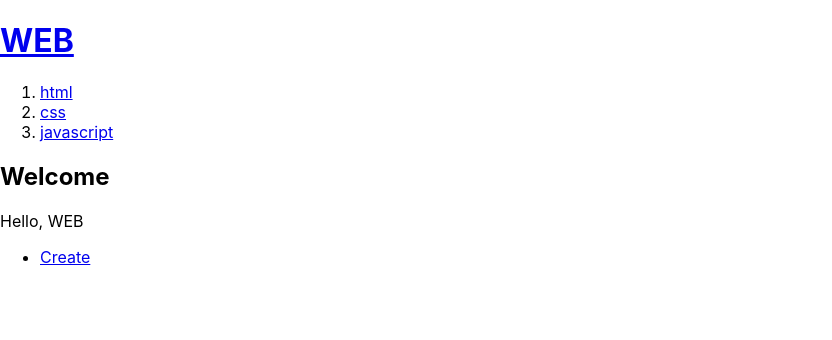
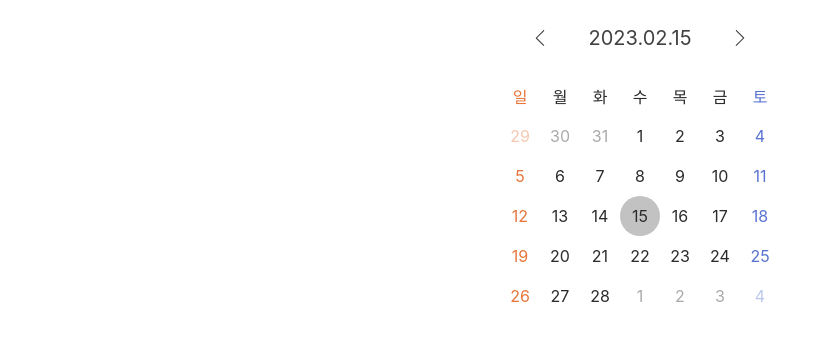
Before and after one commit to sunujun/react-study, a React (Create React App) app: page / in a window 1280 px wide. Shown: the top 340 px of the page, without its empty margins (0-832 px from the left). Built offline with nearby package versions, Linux system fonts and the light colour scheme.

Commit message:
Calendar 기본 기능 구현

```diff
--- a/package.json
+++ b/package.json
@@ -7,13 +7,14 @@
     "@testing-library/react": "^13.4.0",
     "@testing-library/user-event": "^13.5.0",
     "@types/jest": "^27.5.2",
-    "@types/node": "^18.13.0",
+    "@types/node": "^18.14.0",
     "@types/react": "^18.0.28",
     "@types/react-dom": "^18.0.11",
     "@types/styled-components": "^5.1.26",
     "babel-plugin-module-resolver": "^5.0.0",
     "babel-plugin-styled-components": "^2.0.7",
     "babel-plugin-transform-remove-console": "^6.9.4",
+    "dayjs": "^1.11.7",
     "eslint": "^8.34.0",
     "eslint-import-resolver-babel-module": "^5.3.2",
     "eslint-plugin-functional": "^5.0.4",
@@ -22,6 +23,7 @@
     "prettier": "^2.8.4",
     "react": "^18.2.0",
     "react-dom": "^18.2.0",
+    "react-icons": "^4.7.1",
     "react-scripts": "5.0.1",
     "styled-components": "^5.3.6",
     "typescript": "^4.9.5",
--- a/src/App.tsx
+++ b/src/App.tsx
@@ -1,10 +1,10 @@
 import './App.css';
-import { HelloWorld } from './helloWorld/HelloWorld';
+import { ToDoList } from './toDoList/ToDoList';
 
 const App = () => {
     return (
         <div>
-            <HelloWorld />
+            <ToDoList />
         </div>
     );
 };
--- /dev/null
+++ b/src/toDoList/ToDoList.tsx
@@ -0,0 +1,17 @@
+import dayjs from 'dayjs';
+import { Calendar } from './components/Calendar';
+import { getCalendarColumns } from './components/utils';
+import { useCalendar } from './hooks/useCalendar';
+
+export const ToDoList = () => {
+    const now = dayjs();
+    const { selectedDate, setSelectedDate, onPressArrow } = useCalendar(now);
+    const columns = getCalendarColumns(selectedDate);
+    const onPressDate = (date: dayjs.Dayjs) => {
+        setSelectedDate(date);
+    };
+
+    return (
+        <Calendar columns={columns} selectedDate={selectedDate} onPressArrow={onPressArrow} onPressDate={onPressDate} />
+    );
+};
--- /dev/null
+++ b/src/toDoList/components/Calendar.tsx
@@ -0,0 +1,152 @@
+import React from 'react';
+import dayjs from 'dayjs';
+import { SlArrowRight, SlArrowLeft } from 'react-icons/sl';
+import { getDayColor, getDayText } from './utils';
+
+const columnSize = 40;
+
+const Column = ({
+    disabled,
+    text,
+    color,
+    opacity,
+    onPress,
+    isSelected,
+    hasToDo,
+}: {
+    disabled?: boolean;
+    text: number | string;
+    color: string;
+    opacity: number;
+    onPress?: React.MouseEventHandler<HTMLDivElement>;
+    isSelected?: boolean;
+    hasToDo?: boolean;
+}) => {
+    return (
+        <div
+            onClick={onPress}
+            style={{
+                display: 'flex',
+                width: `${columnSize}px`,
+                height: `${columnSize}px`,
+                alignItems: 'center',
+                justifyContent: 'center',
+                background: isSelected ? '#C2C2C2' : 'transparent',
+                borderColor: 'transparent',
+                borderRadius: columnSize / 2,
+                color: color,
+                opacity: opacity,
+                fontWeight: hasToDo ? 'bold' : 'normal',
+                cursor: disabled ? undefined : 'pointer',
+            }}>
+            {text}
+        </div>
+    );
+};
+
+const ArrowButton = ({
+    iconName,
+    onPress,
+}: {
+    iconName: string;
+    onPress?: React.MouseEventHandler<HTMLSpanElement>;
+}) => {
+    return (
+        <div style={{ display: 'flex', padding: '30px 40px' }} onClick={onPress}>
+            {iconName === 'arrow-right' && <SlArrowRight size="1rem" color="#404040" />}
+            {iconName === 'arrow-left' && <SlArrowLeft size="1rem" color="#404040" />}
+        </div>
+    );
+};
+
+export const Calendar = ({
+    columns,
+    selectedDate,
+    onPressArrow,
+    onPressDate,
+}: {
+    columns: dayjs.Dayjs[];
+    selectedDate?: dayjs.Dayjs;
+    onPressArrow: (direction: 'left' | 'right') => void;
+    onPressDate: (date: dayjs.Dayjs) => void;
+}) => {
+    const CalendarHeader = () => {
+        const currentDateText = dayjs(selectedDate).format('YYYY.MM.DD');
+
+        return (
+            <div style={{ display: 'flex', flexDirection: 'column' }}>
+                {/* YYYY.MM.DD. */}
+                <div style={{ display: 'flex', flexDirection: 'row', justifyContent: 'center', alignItems: 'center' }}>
+                    <ArrowButton iconName="arrow-left" onPress={() => onPressArrow('left')} />
+                    <div
+                        style={{
+                            display: 'flex',
+                            fontSize: 20,
+                            color: '#404040',
+                            alignItems: 'center',
+                            justifyContent: 'center',
+                        }}>
+                        {currentDateText}
+                    </div>
+                    <ArrowButton iconName="arrow-right" onPress={() => onPressArrow('right')} />
+                </div>
+                {/* 일 월 화 수 목 금 토 */}
+                <div style={{ display: 'flex', flexDirection: 'row', justifyContent: 'center', alignItems: 'center' }}>
+                    {[0, 1, 2, 3, 4, 5, 6].map(day => {
+                        const dayText = getDayText(day);
+                        const color = getDayColor(day);
+                        return (
+                            <Column key={`day-${dayText}`} text={dayText} color={color} opacity={1} disabled={true} />
+                        );
+                    })}
+                </div>
+            </div>
+        );
+    };
+
+    const DateColumn = ({ item: date }: { item: dayjs.Dayjs }) => {
+        const dateText = dayjs(date).get('date');
+        const day = dayjs(date).get('day');
+        const color = getDayColor(day);
+        const isCurrentMonth = dayjs(date).isSame(selectedDate, 'month');
+        const onPress = () => {
+            onPressDate(date);
+        };
+        const isSelected = dayjs(date).isSame(selectedDate, 'date');
+
+        return (
+            <Column
+                text={dateText}
+                color={color}
+                opacity={isCurrentMonth ? 1 : 0.4}
+                onPress={onPress}
+                isSelected={isSelected}
+            />
+        );
+    };
+
+    const CalendarDate = () => {
+        const dates = [];
+        let week = [];
+        for (const date of columns) {
+            week.push(<DateColumn item={date} />);
+            if (week.length === 7) {
+                dates.push(<div style={{ display: 'flex', flexDirection: 'row' }}>{week}</div>);
+                week = [];
+            }
+        }
+
+        return (
+            <div style={{ display: 'flex', flexDirection: 'column', justifyContent: 'center', alignItems: 'center' }}>
+                {dates}
+            </div>
+        );
+    };
+
+    return (
+        <div>
+            <CalendarHeader />
+            <CalendarDate />
+        </div>
+    );
+};
--- /dev/null
+++ b/src/toDoList/components/utils.ts
@@ -0,0 +1,57 @@
+import dayjs from 'dayjs';
+
+export const ITEM_WIDTH = 220;
+
+export const fillEmptyColumns = (
+    columns: dayjs.Dayjs[],
+    start: string | number | Date | dayjs.Dayjs | null | undefined,
+    end: string | number | Date | dayjs.Dayjs | null | undefined,
+) => {
+    const filledColumns = columns.slice();
+
+    const startDay = dayjs(start).get('day');
+    // 첫날 이전 공백 채우기
+    for (let i = 1; i <= startDay; i += 1) {
+        const date = dayjs(start).subtract(i, 'day');
+        filledColumns.unshift(date);
+    }
+    const endDay = dayjs(end).get('day');
+    // 2. 마지막날 이후 공백 채우기
+    for (let i = 1; i <= 6 - endDay; i += 1) {
+        const date = dayjs(end).add(i, 'day');
+        filledColumns.push(date);
+    }
+
+    return filledColumns;
+};
+export const getCalendarColumns = (now: string | number | Date | dayjs.Dayjs | null | undefined) => {
+    /** 달의 첫 날짜 정보 */
+    const start = dayjs(now).startOf('month');
+    /** 달의 마지막 날짜 정보 */
+    const end = dayjs(now).endOf('month');
+    /** 달의 일수가 몇 일인지 */
+    const endDate = dayjs(end).get('date');
+
+    const columns = [];
+    // columns에 달의 날짜 정보를 모두 담음
+    for (let i = 0; i < endDate; i += 1) {
+        const date = dayjs(start).add(i, 'day');
+        columns.push(date);
+    }
+    const filledColumns = fillEmptyColumns(columns, start, end);
+
+    return filledColumns;
+};
+
+/**
+ * @param day 0 - 6
+ * @return 일 - 월
+ */
+const dayTexts = ['일', '월', '화', '수', '목', '금', '토'];
+export const getDayText = (day: number) => {
+    return dayTexts[day];
+};
+
+export const getDayColor = (day: number) => {
+    return day === 0 ? '#e67639' : day === 6 ? '#5872d1' : '#2b2b2b';
+};
--- /dev/null
+++ b/src/toDoList/hooks/useCalendar.ts
@@ -0,0 +1,18 @@
+import { useState } from 'react';
+import dayjs from 'dayjs';
+
+export const useCalendar = (now: dayjs.Dayjs) => {
+    const [selectedDate, setSelectedDate] = useState(now);
+
+    const onPressArrow = (direction: 'left' | 'right') => {
+        const newSelectedDate =
+            direction === 'left' ? dayjs(selectedDate).subtract(1, 'month') : dayjs(selectedDate).add(1, 'month');
+        setSelectedDate(newSelectedDate);
+    };
+
+    return {
+        selectedDate,
+        setSelectedDate,
+        onPressArrow,
+    };
+};
```
Also changed, not shown: 1 other file (tests, documents, lock files or other folders).
